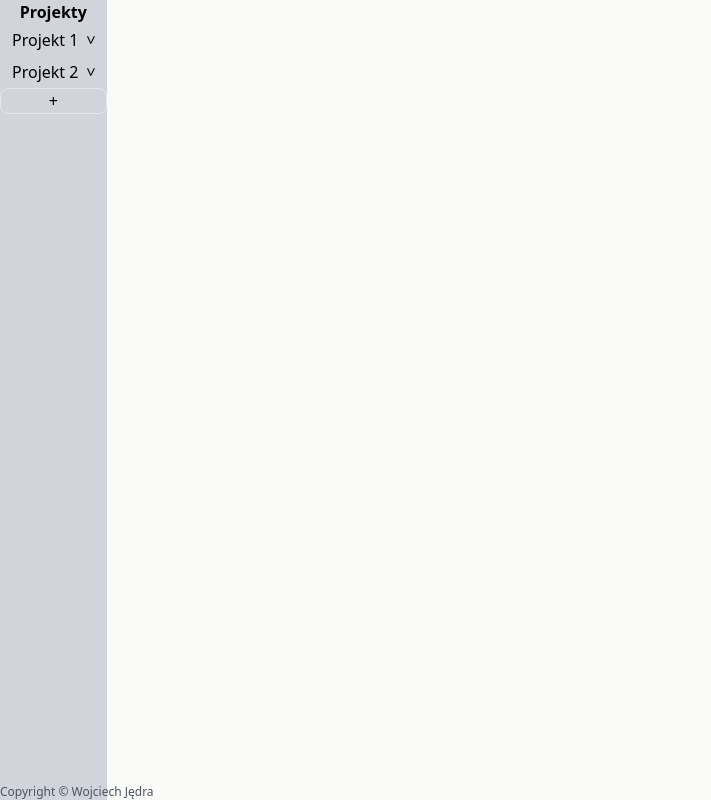
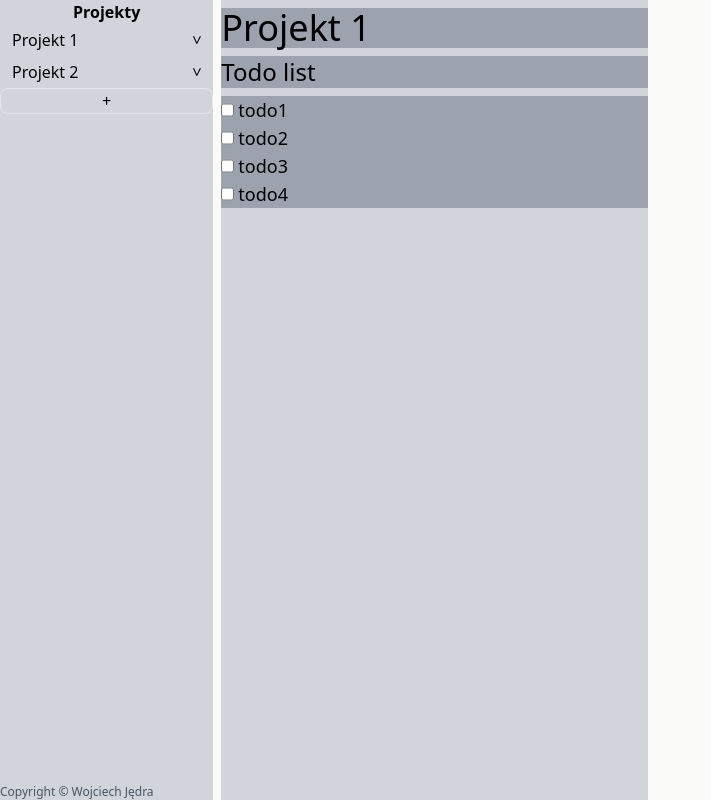
Before and after one commit to WojciechJedraa/ccProjectView, a React (Vite) app: page / in a window 1280 px wide. Shown: the whole page, without its empty margins (0-711 px from the left). Built offline with nearby package versions, Linux system fonts and the light colour scheme.

Commit message:
added project view template

```diff
--- a/src/App.jsx
+++ b/src/App.jsx
@@ -1,14 +1,17 @@
 import { useState } from "react";
 import Sidebar from "./components/Sidebar";
+import Project from "./components/Project";
+
 function App() {
   const [selectedProject, setSelectedProject] = useState(undefined);
   function handleSelect(project) {
     setSelectedProject(project);
   }
   return (
-    <>
+    <div className="flex flex-row">
       <Sidebar onSelect={handleSelect} prjectSelected={selectedProject} />
-    </>
+      <Project />
+    </div>
   );
 }
 
--- /dev/null
+++ b/src/components/Project.jsx
@@ -0,0 +1,35 @@
+import { useState } from "react";
+
+export function Todo({ children, timeLeft }) {
+  const [todoDone, setTodoDone] = useState();
+  if (!todoDone) {
+    return (
+      <div className="flex flex-row">
+        <input
+          type="checkbox"
+          name="done"
+          onClick={() => setTodoDone(true)}
+          className=""
+        />
+        <p className="mx-1">{children}</p>
+        <span className="w flex-grow"> </span>
+        <span className="mx-2">{timeLeft}</span>
+      </div>
+    );
+  }
+}
+
+export default function Project() {
+  return (
+    <div className="ml-2 bg-gray-300 w-1/3">
+      <h1 className="text-4xl bg-gray-400 my-2">Projekt 1</h1>
+      <p className="text-2xl my-2 bg-gray-400">Todo list</p>
+      <div className="text-lg bg-gray-400 flex flex-col">
+        <Todo>todo1</Todo>
+        <Todo>todo2</Todo>
+        <Todo>todo3</Todo>
+        <Todo>todo4</Todo>
+      </div>
+    </div>
+  );
+}
--- a/src/components/Sidebar.jsx
+++ b/src/components/Sidebar.jsx
@@ -9,7 +9,7 @@ export function Project({ children, onSelect }) {
   }
 
   return (
-    <div className="flex flex-row justify-between">
+    <div className="inline-flex flex-row justify-between">
       <p></p>
       <button
         className="mx-3 flex flex-row justify-between my-1 w-full"
@@ -25,7 +25,7 @@ export function Project({ children, onSelect }) {
 }
 export default function Sidebar({ onSelect, projectSelected }) {
   return (
-    <div className="flex flex-col bg-gray-300 sm:w-1/12 min-w-fit w-full h-screen">
+    <div className="flex flex-col bg-gray-300 sm:w-1/6 min-w-fit w-full h-screen">
       <h1 className="text-center">
         <strong>Projekty</strong>
       </h1>
--- a/tailwind.config.js
+++ b/tailwind.config.js
@@ -2,7 +2,14 @@
 export default {
   content: ["./index.html", "./src/**/*.{js,ts,jsx,tsx}"],
   theme: {
-    extend: {},
+    extend: {
+      keyframes: {
+        shuffle: {
+          "0%": { left: 0, top: 0 },
+          "100%": {},
+        },
+      },
+    },
   },
   plugins: [],
 };
```
